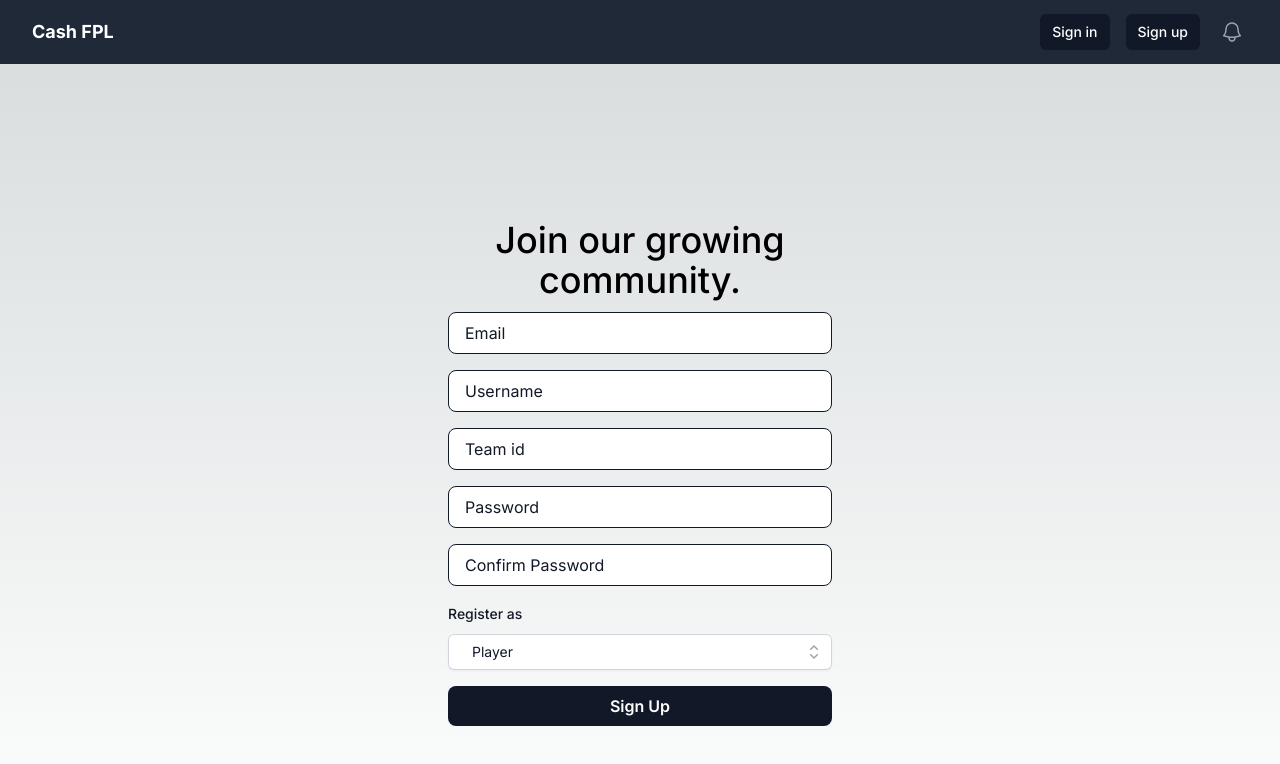
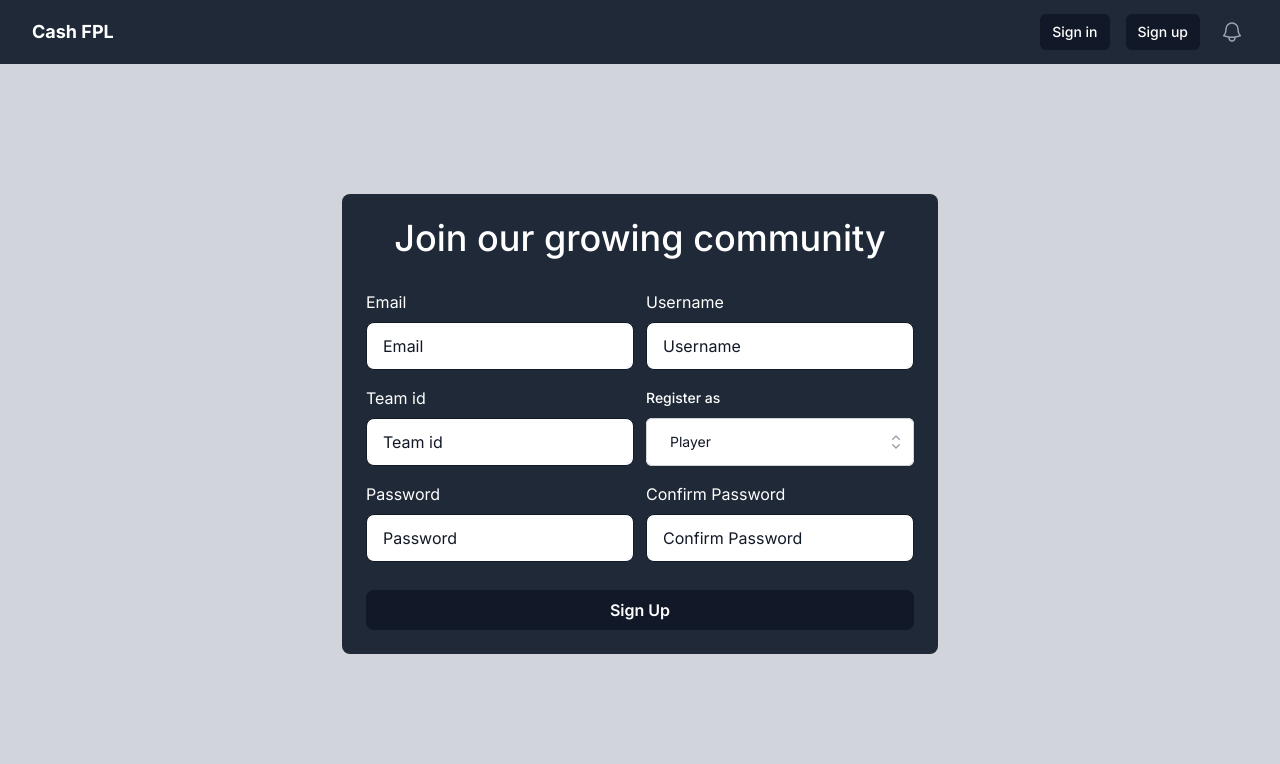
Before and after one commit to GlennOnyango/cash-fpl, a Next.js app: page /auth/sign-up in a window 1280 px wide. Shown: the top 764 px of the page. Built offline with nearby package versions, Linux system fonts and the light colour scheme.

Commit message:
Sign up done waiting for server actions

```diff
--- a/src/app/auth/sign-up/page.tsx
+++ b/src/app/auth/sign-up/page.tsx
@@ -1,11 +1,13 @@
-import SignInCashFPL from "@/app/components/sign-in";
 import SignUpCashFPL from "@/app/components/sign-up";
 
 export default function SignUp() {
   return (
-    <main className="flex max-h-fit flex-col items-center justify-between p-24">
-      <div className="flex min-h-full flex-1 flex-col justify-center px-6 py-12 lg:px-8">
-        <SignUpCashFPL/>
+    <main
+      className="flex flex-col items-center justify-center bg-gray-300 py-0"
+      style={{ height: "90vh" }}
+    >
+      <div className="flex flex-col bg-gray-800 p-6 rounded-lg">
+        <SignUpCashFPL />
       </div>
     </main>
   );
--- a/src/app/components/customInput.tsx
+++ b/src/app/components/customInput.tsx
@@ -24,12 +24,15 @@ export default function CustomInput({
 }: CustomInputProps) {
   const changes = (e: any) => {
     stateChanges((prev: SignUpState) => {
-      return { ...prev, [e.target.name]: [e.target.value] };
+      return { ...prev, [e.target.name]: e.target.value };
     });
   };
 
   return (
-    <div className="w-full max-w-sm mx-auto">
+    <div className="w-full max-w-sm mx-auto ">
+      <label htmlFor={id} className="block mb-2 text-base text-white">
+        {placeholder}
+      </label>
       <input
         type={type}
         placeholder={placeholder}
@@ -38,6 +41,7 @@ export default function CustomInput({
         onChange={changes}
         required={required}
         value={value}
+        style={{height: "3rem"}}
         className="block w-full px-4 py-2 mb-4 text-base text-gray-900 placeholder-gray-900 bg-white border border-gray-900 rounded-lg focus:outline-none focus:ring focus:ring-gray-900 focus:border-gray-900"
       />
     </div>
--- a/src/app/components/dropdown.tsx
+++ b/src/app/components/dropdown.tsx
@@ -1,7 +1,8 @@
 "use client";
-import { Fragment, useState } from "react";
+import { Dispatch, Fragment, SetStateAction, useEffect, useState } from "react";
 import { Listbox, Transition } from "@headlessui/react";
 import { CheckIcon, ChevronUpDownIcon } from "@heroicons/react/20/solid";
+import { SignUpState } from "./sign-up";
 
 const users = [
   {
@@ -14,22 +15,35 @@ const users = [
   },
 ];
 
+type props = {
+  stateChanges: Dispatch<SetStateAction<SignUpState>>;
+};
+
 function classNames(...classes: any[]) {
   return classes.filter(Boolean).join(" ");
 }
 
-export default function ListUser() {
+export default function ListUser({ stateChanges }: props) {
   const [selected, setSelected] = useState(users[1]);
+
+  useEffect(() => {
+    stateChanges((prev: SignUpState) => {
+      return { ...prev, role: selected.id };
+    });
+  }, [selected]);
 
   return (
     <Listbox value={selected} onChange={setSelected}>
       {({ open }) => (
         <>
-          <Listbox.Label className="block text-sm font-medium leading-6 text-gray-900">
+          <Listbox.Label className="block text-sm font-medium leading-6 text-base text-white">
             Register as
           </Listbox.Label>
           <div className="relative mt-2">
-            <Listbox.Button className="relative w-full cursor-default rounded-md bg-white py-1.5 pl-3 pr-10 text-left text-gray-900 shadow-sm ring-1 ring-inset ring-gray-300 focus:outline-none focus:ring-2 focus:ring-gray-900 sm:text-sm sm:leading-6">
+            <Listbox.Button
+              style={{ height: "3rem" }}
+              className="relative w-full cursor-default rounded-md bg-white py-1.5 pl-3 pr-10 text-left text-gray-900 shadow-sm ring-1 ring-inset ring-gray-300 focus:outline-none focus:ring-2 focus:ring-gray-900 sm:text-sm sm:leading-6"
+            >
               <span className="flex items-center">
                 <span className="ml-3 block truncate">{selected.name}</span>
               </span>
--- a/src/app/components/sign-up.tsx
+++ b/src/app/components/sign-up.tsx
@@ -1,5 +1,5 @@
 "use client";
-import { useState } from "react";
+import { useEffect, useMemo, useState } from "react";
 import CustomInput from "./customInput";
 import ListUser from "./dropdown";
 
@@ -9,6 +9,7 @@ export type SignUpState = {
   teamId: string;
   password: string;
   confirmPassword: string;
+  role: number;
 };
 
 const defaultState = {
@@ -17,17 +18,36 @@ const defaultState = {
   teamId: "",
   password: "",
   confirmPassword: "",
+  role: 2,
 };
 
 export default function SignUpCashFPL() {
   const [signUpState, setSignUpState] = useState<SignUpState>(defaultState);
 
+  const passwordMatch = useMemo(() => {
+    return signUpState.password === signUpState.confirmPassword;
+  }, [signUpState]);
+
+  const passwordMatchText = useMemo(() => {
+    console.log(
+      (signUpState.password.length > 0 ||
+        signUpState.confirmPassword.length > 0) &&
+        !passwordMatch
+    );
     return (
-    <form className="w-full max-w-sm mx-auto" autoComplete="off">
-      <h1 className="text-center text-4xl py-3 font-medium">
-        Join our growing community.
+      (signUpState.password.length > 0 ||
+        signUpState.confirmPassword.length > 0) &&
+      !passwordMatch
+    );
+  }, [passwordMatch, signUpState]);
+
+  return (
+    <form className="w-full min-w-sm mx-auto" autoComplete="off">
+      <h1 className="text-center text-4xl pb-8 text-white font-medium">
+        Join our growing community
       </h1>
 
+      <div className="flex flex-column space-x-3">
         <CustomInput
           placeholder="Email"
           type="email"
@@ -46,6 +66,9 @@ export default function SignUpCashFPL() {
           stateChanges={setSignUpState}
           required
         />
+      </div>
+
+      <div className="flex flex-row space-x-3">
         <CustomInput
           placeholder="Team id"
           type="text"
@@ -55,6 +78,13 @@ export default function SignUpCashFPL() {
           stateChanges={setSignUpState}
           required
         />
+
+        <div className="w-full max-w-sm mx-auto">
+          <ListUser stateChanges={setSignUpState} />
+        </div>
+      </div>
+
+      <div className="flex flex-row space-x-3">
         <CustomInput
           placeholder="Password"
           type="password"
@@ -73,13 +103,21 @@ export default function SignUpCashFPL() {
           stateChanges={setSignUpState}
           required
         />
+      </div>
 
-      <div className="relative mt-2 mb-4">
-        <ListUser />
+      <div className="flex flex-row mb-3 justify-center">
+        <p
+          className={`text-base text-white  ${
+            passwordMatchText ? "block" : "hidden"
+          }`}
+        >
+          Passwords do not match
+        </p>
       </div>
 
       <button
         type="submit"
+        disabled={!passwordMatch}
         className="w-full px-4 py-2 text-base font-semibold text-white bg-gray-900 rounded-lg hover:bg-gray-900 focus:outline-none focus:ring focus:bg-gray-900 focus:bg-gray-900"
       >
         Sign Up
--- a/src/app/layout.tsx
+++ b/src/app/layout.tsx
@@ -16,8 +16,8 @@ export default function RootLayout({
   children: React.ReactNode;
 }>) {
   return (
-    <html lang="en">
-      <body className={inter.className}>
+    <html lang="en" >
+      <body className={`${inter.className} bg-gray-300`} >
         <Example />
         {children}
       </body>
```
Lines whose indentation alone changed are shown as unchanged.
